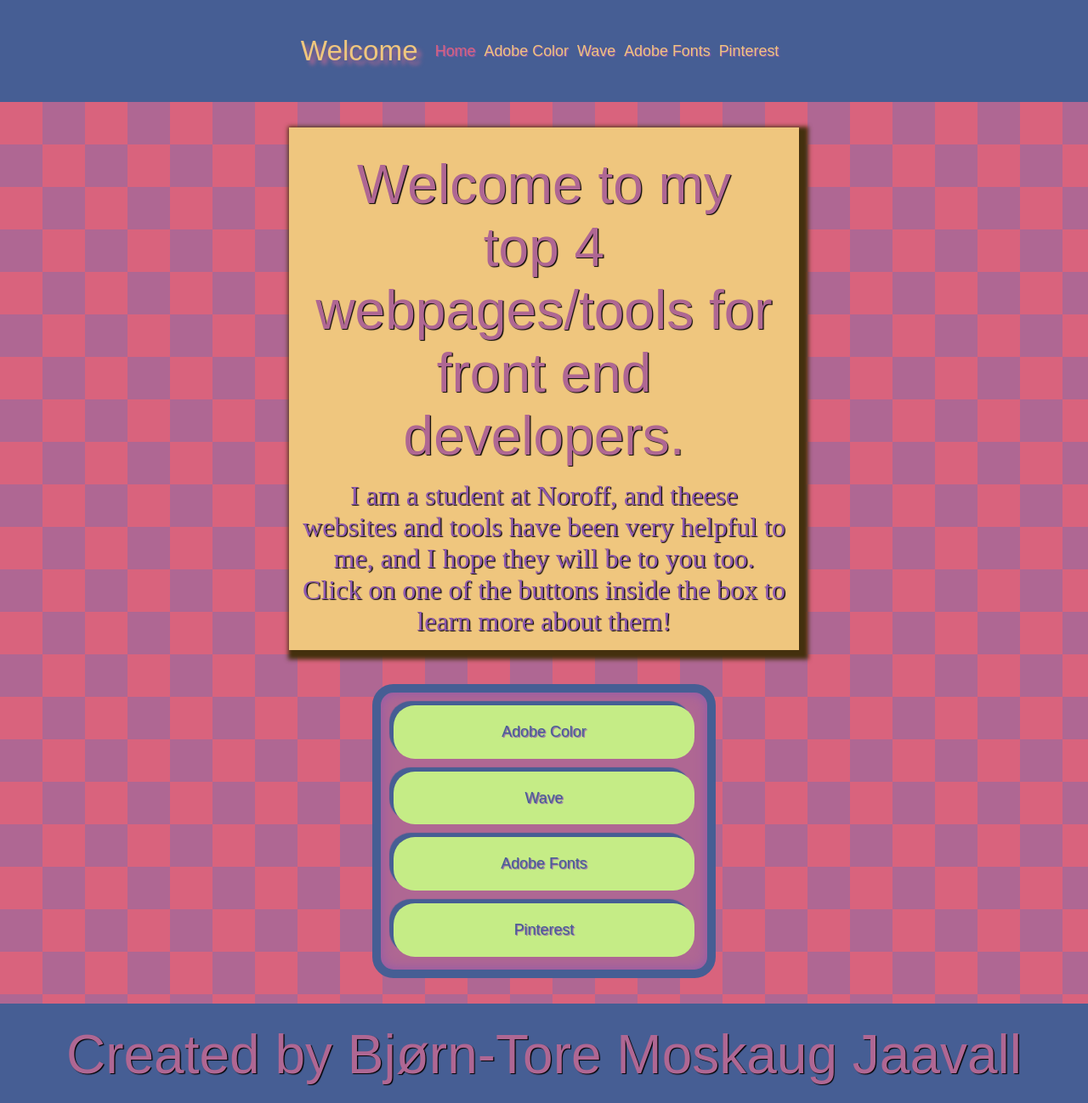
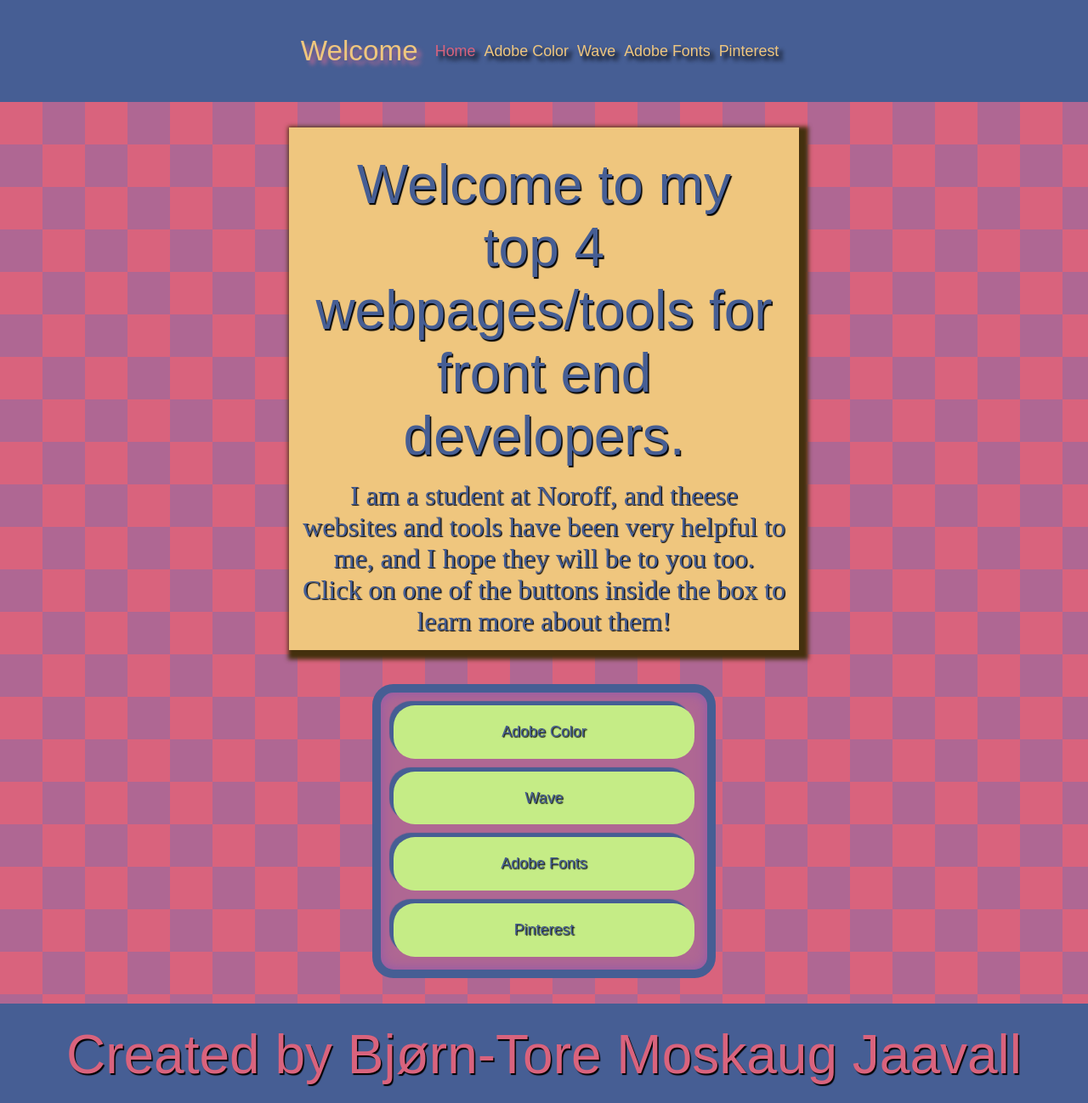
Before and after one commit to Bjonne696/Semester-Project-1-Second-Attempt, a plain HTML site: page index.html in a window 1280 px wide. Shown: the whole page at 85% size. Drawn offline with Linux system fonts and the light colour scheme; a web font is replaced by a local one.

Commit message:
YEWAHYEAH!

```diff
--- a/css/styles.css
+++ b/css/styles.css
@@ -23,8 +23,8 @@
     font-style: normal;
     font-size: 5vw;
     margin:15px;
-    color: #AF6793;
-    text-shadow: 1.2px 1.2px 1px #000000;
+    color: #465e94;
+    text-shadow: 1.5px 1.5px 1px #000000;
   }
 
   a {
@@ -37,7 +37,7 @@
   p {
     font-size: 1.2em;
     margin: auto;
-    color: #8F59AE;
+    color: #465e94;
     text-shadow: 1.2px 1.2px 1px #000000;
     font-size: 2.5vw;
   }
@@ -65,7 +65,10 @@
     display: flex;
     align-items: center;
     justify-content: center;
+}
 
+.footer-text {
+  color: #D9637D;
 }
 
 .linkbutton {
@@ -76,6 +79,7 @@
     text-align: center;
     padding: 6px;
     box-shadow: -5px -5px 1px  #465e94;
+    text-shadow: 1.2px 1.2px 1.2px #000000;
 
 }
 
@@ -114,16 +118,19 @@
   .nav-item {
     color: #EFC67E;
     margin: 5px;
+
   }
 
   .nav-link {
     color: #EFC67E;
     text-decoration: none;
+    text-shadow: 5px 5px 5px #000000;
   }
 
   .nav-link-current {
     text-decoration: none;
     color: #D9637D;
+    text-shadow: 5px 5px 5px #000000;
   }
 
 
@@ -142,7 +149,6 @@
 .front-container {
     text-align: center;
     width: 100%;
-
     background: repeating-conic-gradient(#af6793 0% 25%, #d9637d 25% 50%);
     background-size: 100px 100px;
     ;
@@ -153,8 +159,6 @@
     display: inline-block;
     background-color: #efc67e;
     margin:20px;
-
-
     box-shadow: 5px 5px 5px 6px #44300e;
     padding: 15px;
 
--- a/index.html
+++ b/index.html
@@ -80,6 +80,6 @@
 
 </body>
 <footer>
-    <h3>Created by Bjørn-Tore Moskaug Jaavall</h3>
+    <h3 class="footer-text">Created by Bjørn-Tore Moskaug Jaavall</h3>
 </footer>
 </html>
```
Also changed, not shown: adobecolor.html (+1 -1 lines), adobefonts.html (+1 -1 lines), pinterest.html (+1 -1 lines), wave.html (+1 -1 lines).
